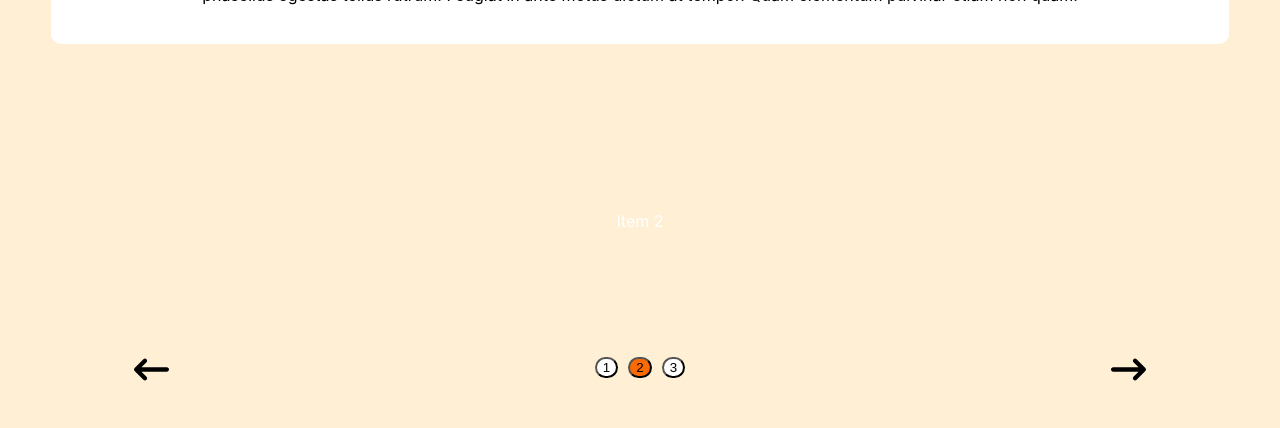
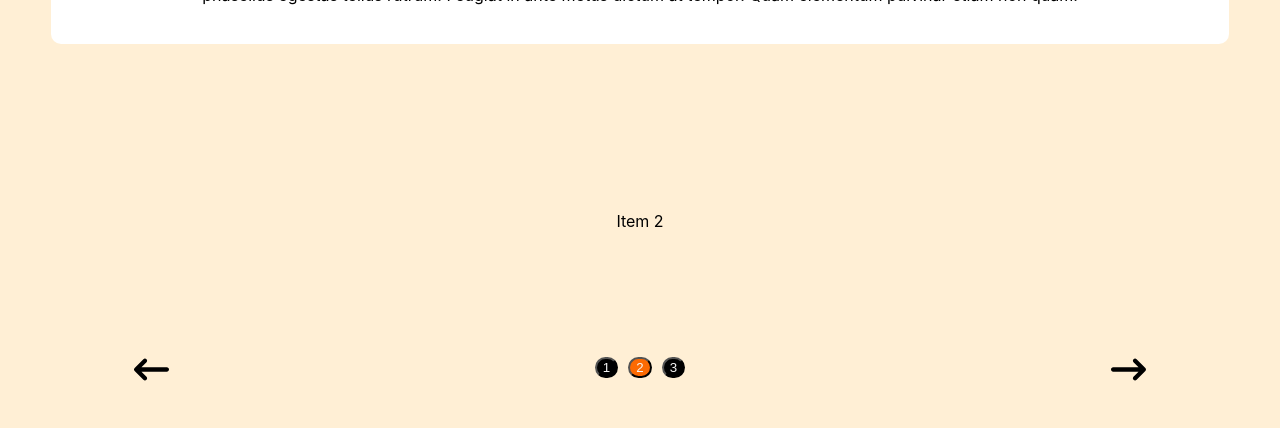
Before and after one commit to Ben-Jarvie/LFHome, a React (Create React App) app in the folder seventhave/: page / in a window 1280 px wide. Shown: the part 960-1388 px from the top of the page. Built offline with nearby package versions, Linux system fonts and the light colour scheme.

Commit message:
added button coloring

```diff
--- a/seventhave/src/components/carousel/carousel.css
+++ b/seventhave/src/components/carousel/carousel.css
@@ -16,7 +16,7 @@
     justify-content: center;
     height: 200px;
     background-color: papayawhip;
-    color: #fff;
+    color: black;
     margin-top: 2%;
     margin-bottom: 2%;
   }
@@ -30,8 +30,8 @@
   .indicators > button {
     margin: 5px;
     border-radius: 25px;
-    color: black;
-    background-color: white;
+    color: whitesmoke;
+    background-color: black;
     margin-bottom: 10%;
   }
 
```
